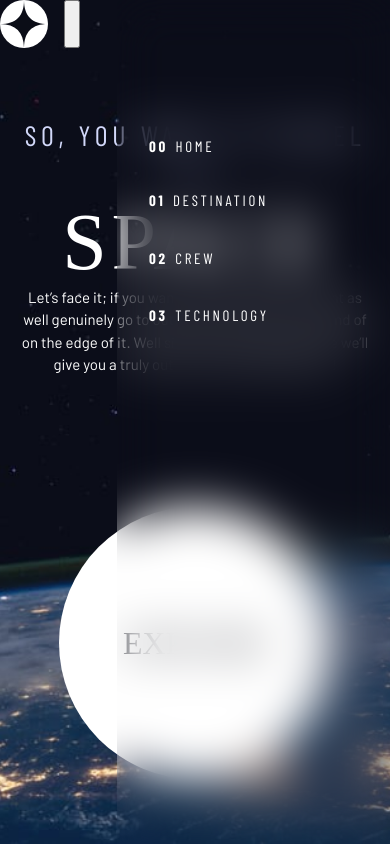
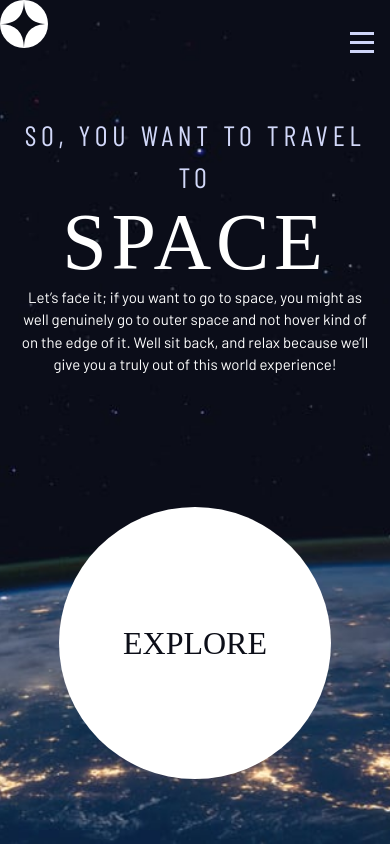
Before and after one commit to mattoattacko/Space-Tourism, a plain HTML site: page index.html in a window 390 px wide. Drawn offline with nearby package versions, Linux system fonts and the light colour scheme; a web font is replaced by a local one.

Commit message:
side nav menu displaying. Starting work on the JS to make it appear/disapear

```diff
--- a/index.css
+++ b/index.css
@@ -92,6 +92,7 @@ body {
   background-color: hsl( var(--clr-dark) );
   line-height: 1.5;
   min-height: 100vh;
+  overflow-x: hidden; /* keeps things from overflowing */
 
   /* we add 'grid' to allow all the items that are in here to stretch out to fill the page */
   display: grid;
@@ -253,7 +254,7 @@ select {
 
 
 /* ------------------- */
-/* Components         */
+/* Components          */
 /* ------------------- */
 
 /* Explore Button */
@@ -287,6 +288,7 @@ select {
   transform: scale(1.5);
 }
 
+/* Navigation */
 .primary-navigation {
   --underline-gap: 2rem;
   list-style: none;
@@ -296,7 +298,11 @@ select {
   /* backdrop-filter: blur(1.5rem); */
 }
 
-/* this is our frosted glass effect aka 'glassmorphism'. This makes it work on browsers that support it. Currently firefox doesnt support, so we have the fallback background above */
+.mobile-nav-toggle {
+  display: none;
+}
+
+/* this is our frosted glass effect aka 'glassmorphism'. This makes it work on browsers that support it. Currently firefox doesn't support, so we have the fallback background above */
 @supports (backdrop-filter: blur(1rem)) {
   .primary-navigation {
       background: hsl( var(--clr-white) / 0..05);
@@ -314,7 +320,22 @@ select {
     padding: min(20rem, 15vh) 2rem;
     margin: 0;
     flex-direction: column;
+    transform: translateX(100%); /* This is how we make the nav vanish offscreen */
   }
+
+  .mobile-nav-toggle {
+    display: block;
+    position: absolute;
+    z-index: 2000;
+    right: 1rem;
+    top: 2rem;
+    background: transparent;
+    background-image: url(./assets/shared/icon-hamburger.svg);
+    background-repeat: no-repeat;
+    width: 1.5rem;
+    aspect-ratio: 1;
+    border: 0;
+}
 
   .primary-navigation.underline-indicators > .active {
     border: 0;
```
Also changed, not shown: index.js (added).
